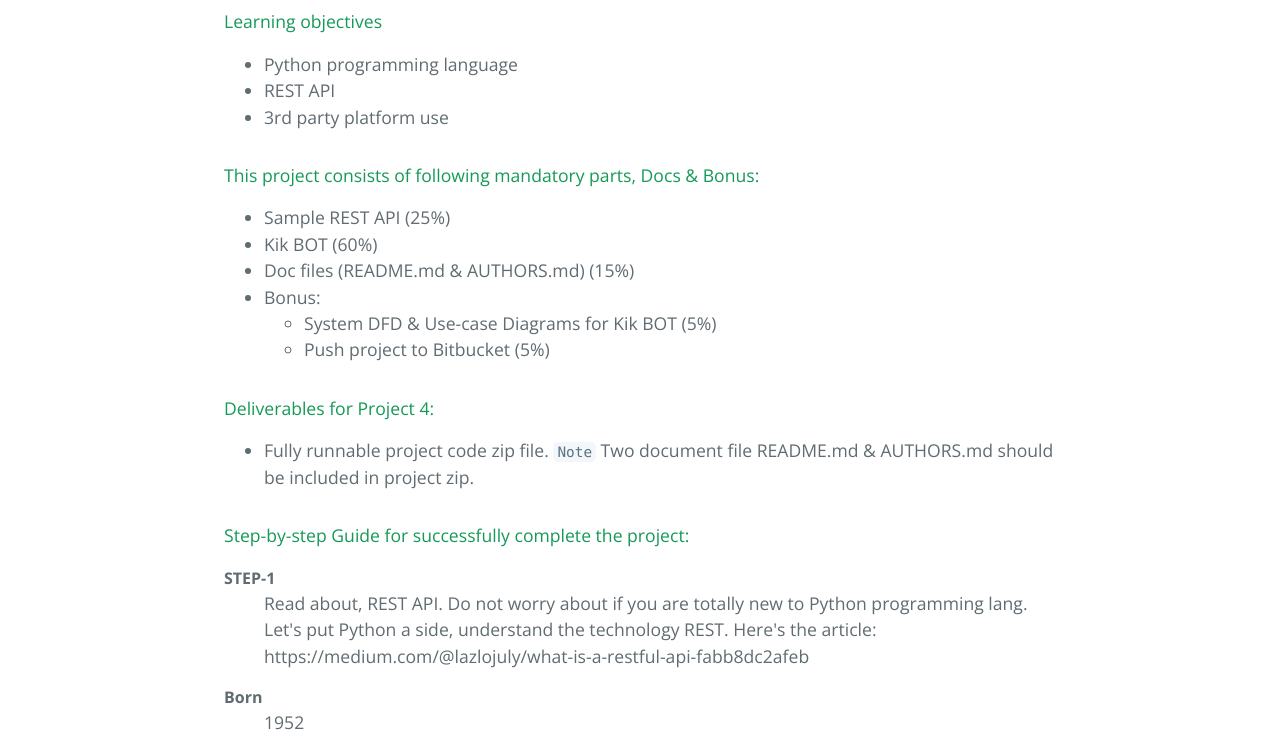
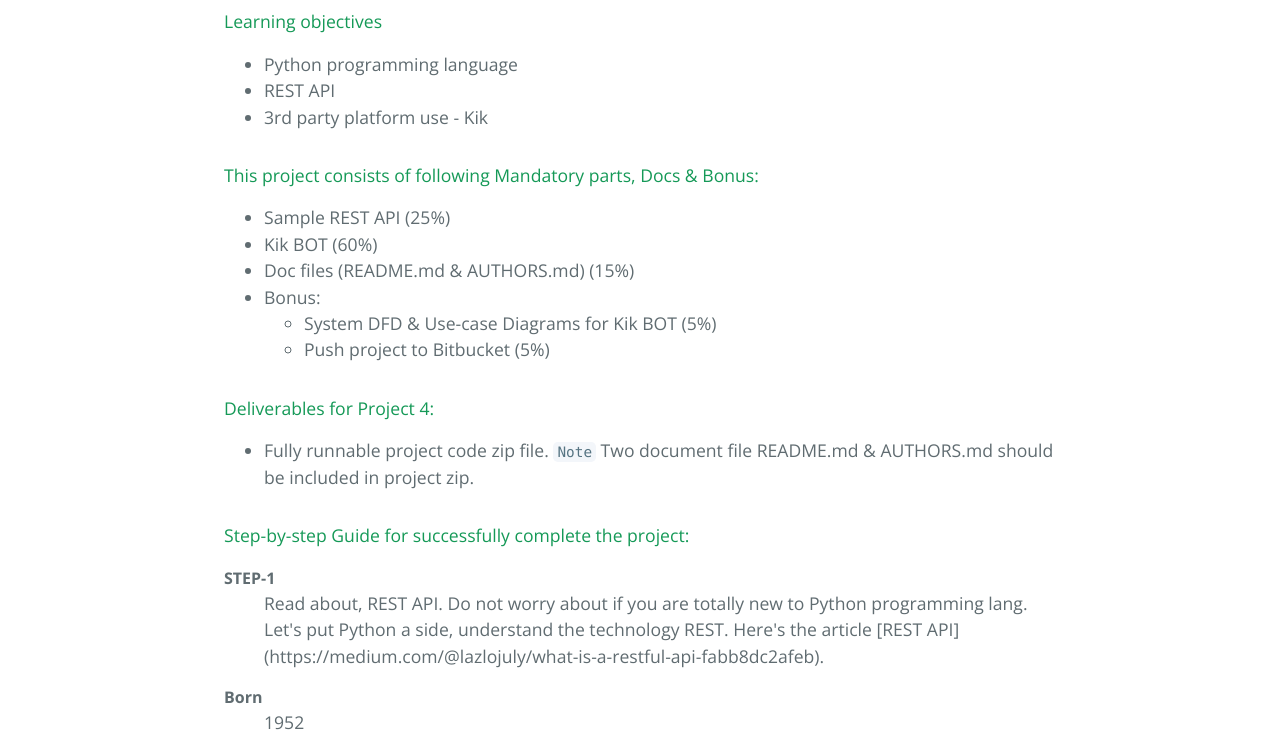
Before and after one commit to Ravi2712/ravi2712.github.io, a Jekyll site: the page built from index.md, in a window 1280 px wide. Shown: the part 478-1233 px from the top of the page. Built offline with Jekyll 4.4.1, drawn with Linux system fonts in a browser that asks for light colours.

Commit message:
change#2

```diff
--- a/index.md
+++ b/index.md
@@ -8,9 +8,9 @@ In this project, we are going to create "Personalised Bot" with platform [Kik](h
 
 * Python programming language
 * REST API
-* 3rd party platform use
+* 3rd party platform use - Kik
 
-#### This project consists of following mandatory parts, Docs & Bonus:
+#### This project consists of following Mandatory parts, Docs & Bonus:
 * Sample REST API (25%)
 * Kik BOT (60%)
 * Doc files (README.md & AUTHORS.md) (15%)
@@ -27,7 +27,7 @@ In this project, we are going to create "Personalised Bot" with platform [Kik](h
 
 <dl>
 <dt>STEP-1</dt>
-<dd>Read about, REST API. Do not worry about if you are totally new to Python programming lang. Let's put Python a side, understand the technology REST. Here's the article: https://medium.com/@lazlojuly/what-is-a-restful-api-fabb8dc2afeb</dd>
+<dd>Read about, REST API. Do not worry about if you are totally new to Python programming lang. Let's put Python a side, understand the technology REST. Here's the article [REST API] (https://medium.com/@lazlojuly/what-is-a-restful-api-fabb8dc2afeb).</dd>
 <dt>Born</dt>
 <dd>1952</dd>
 <dt>Birthplace</dt>
```
